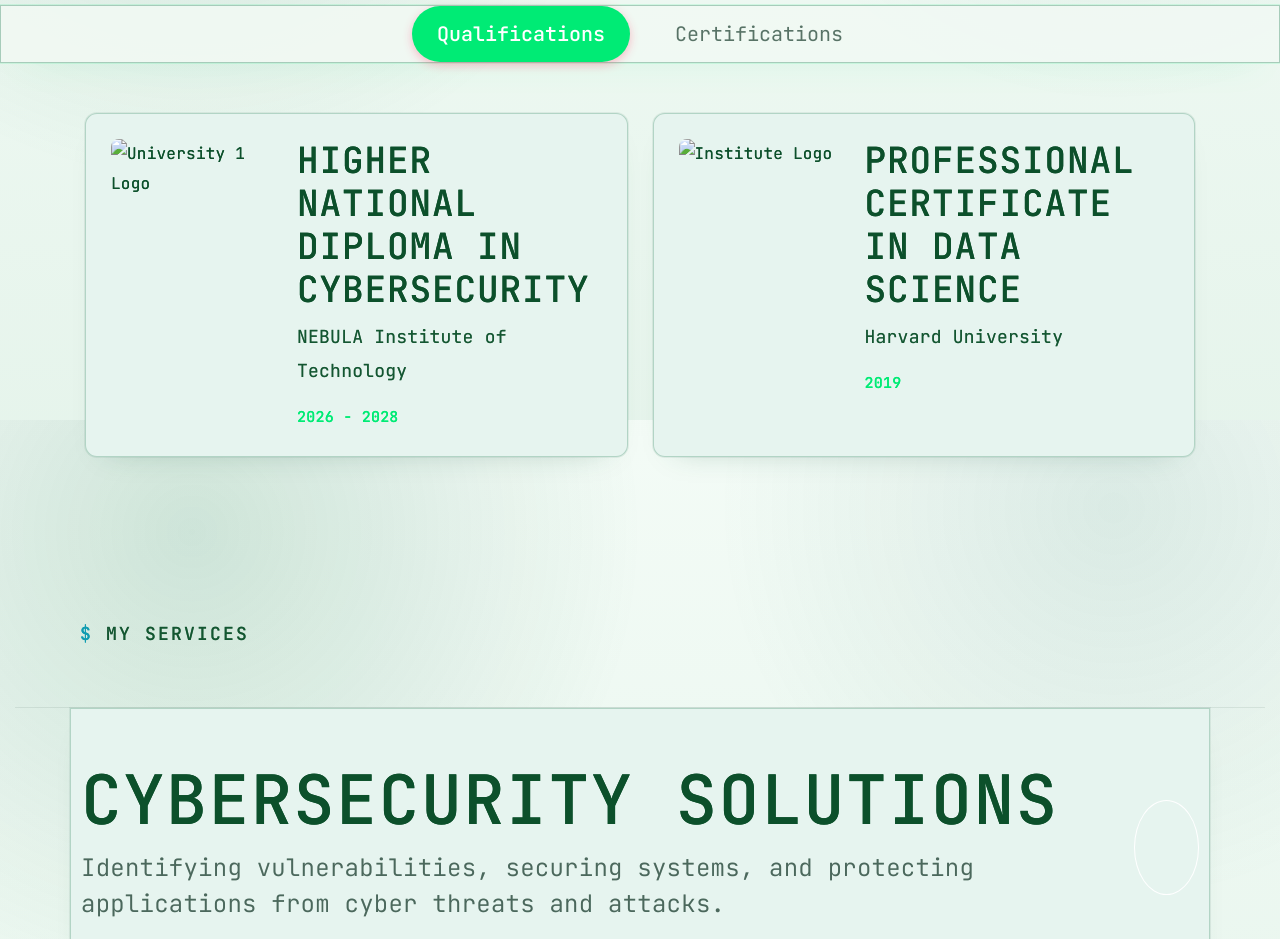
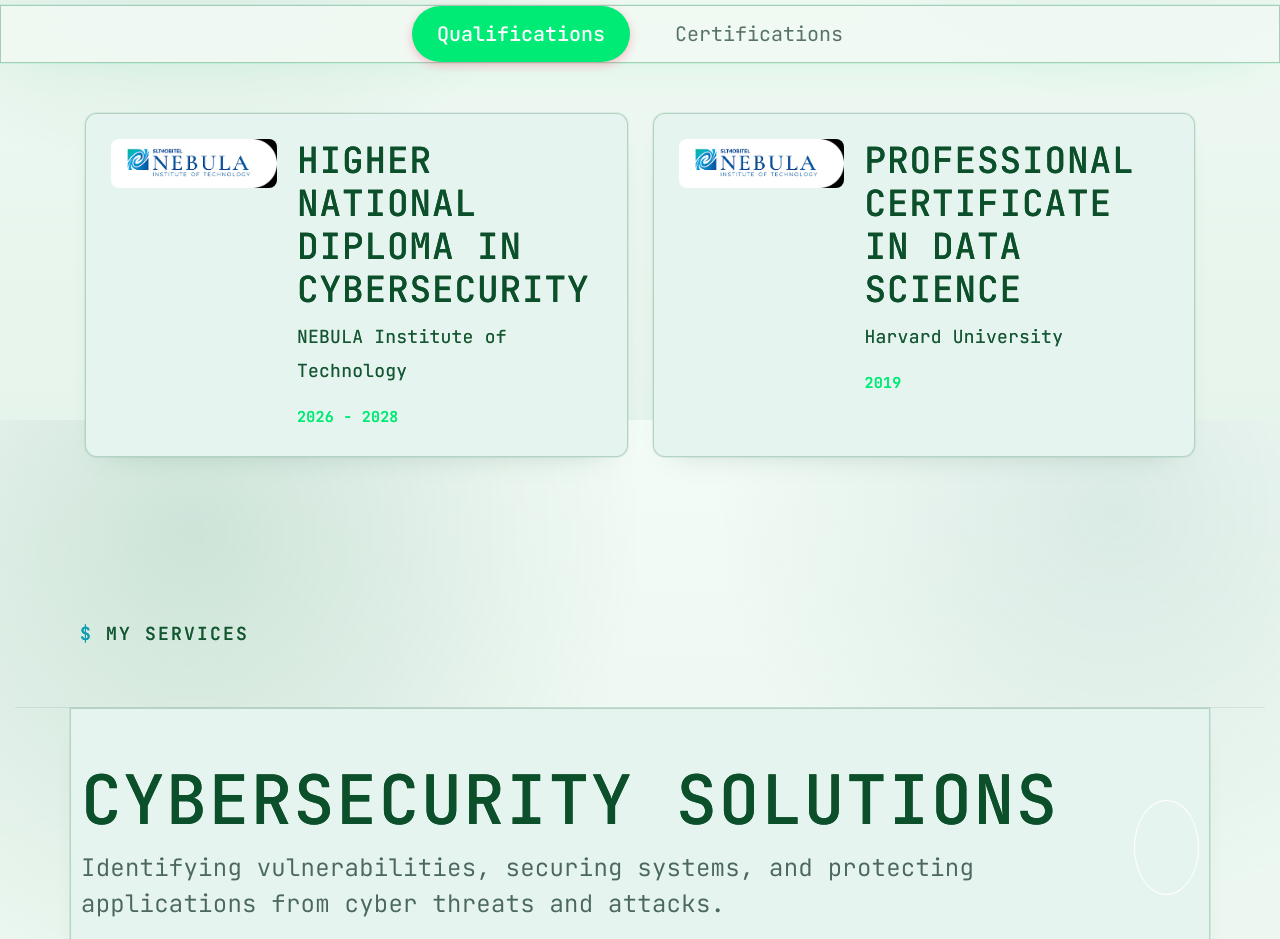
Before and after one commit to OmiruDev/omirucodes.github.io, a website: page index.html in a window 1280 px wide. Shown: the part 5180-6119 px from the top of the page. Drawn offline with nearby package versions, Linux system fonts and the light colour scheme; animation ran at ten frames a second.

Commit message:
Update index.html

```diff
--- a/index.html
+++ b/index.html
@@ -989,7 +989,7 @@
           <ul class="qualification-list active" aria-hidden="false">
             <li class="qualification-card">
               <div class="card-logo">
-                <img src="./assets/images/university-logo-.jpg" alt="University 1 Logo" width="200" height="200">
+                <img src="./assets/images/university-logo-1.png" alt="University 1 Logo" width="200" height="200">
               </div>
               <div class="card-content">
                 <h3 class="h4 card-title">Higher National Diploma in Cybersecurity</h3>
@@ -999,7 +999,7 @@
             </li>
             <li class="qualification-card">
               <div class="card-logo">
-                 <img src="./assets/images/university-logo-2.png" alt="Institute Logo" width="100" height="100">
+                 <img src="./assets/images/university-logo-1.png" alt="Institute Logo" width="100" height="100">
               </div>
               <div class="card-content">
                 <h3 class="h4 card-title">Professional Certificate in Data Science</h3>
```
